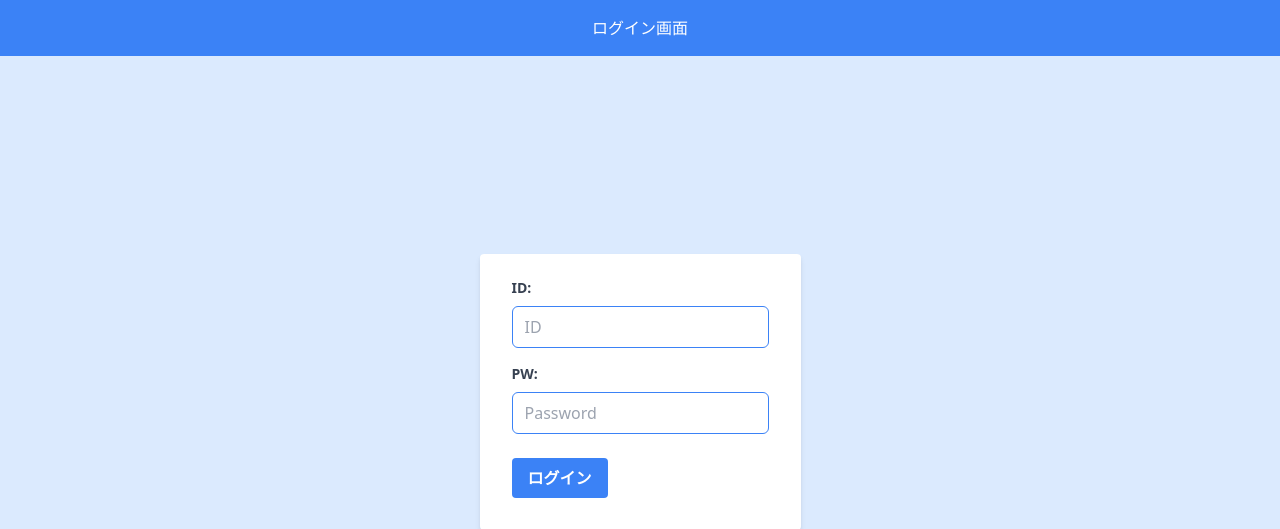
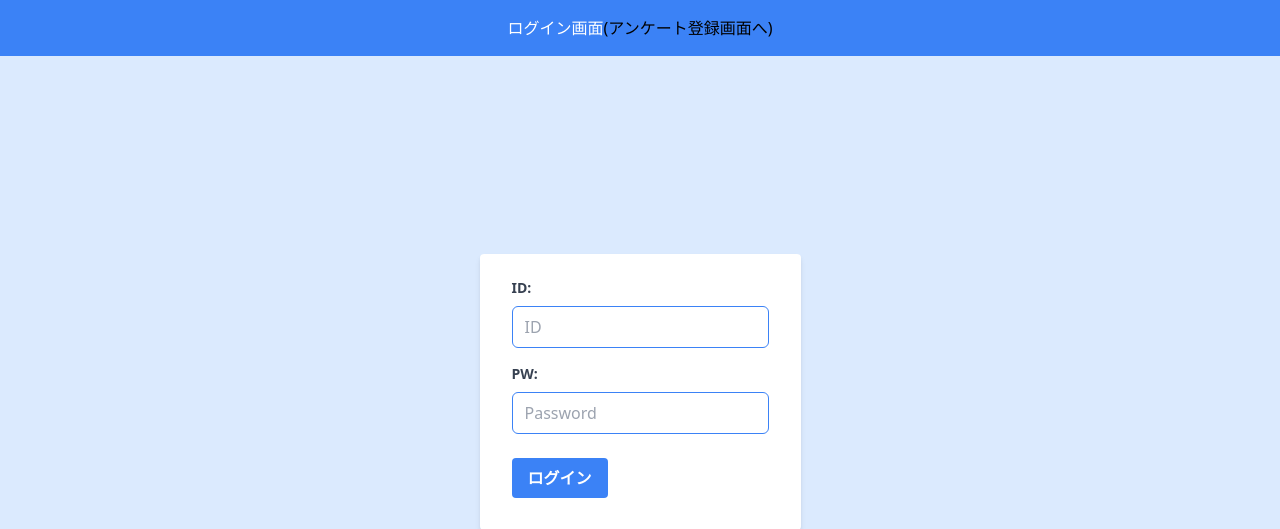
Before and after one commit to SawaIto/kadai11, a PHP site: page /login.php in a window 1280 px wide. Shown: the top 529 px of the page. Run offline with PHP 8.4, Linux system fonts and the light colour scheme.

Commit message:
Add files via upload

```diff
--- a/login.php
+++ b/login.php
@@ -8,7 +8,7 @@
 </head>
 
 <body class="bg-blue-100 min-h-screen flex items-center justify-center">
-    <header class="text-center py-4 bg-blue-500 text-white w-full fixed top-0 z-10">ログイン画面</header>
+    <header class="text-center py-4 bg-blue-500 text-white w-full fixed top-0 z-10">ログイン画面<a href="index.php" class="text-black">(アンケート登録画面へ)</a></header>
 
     <!-- ログインフォーム -->
     <!-- lLOGINogin_act.php は認証処理用のPHPです。 -->
```
